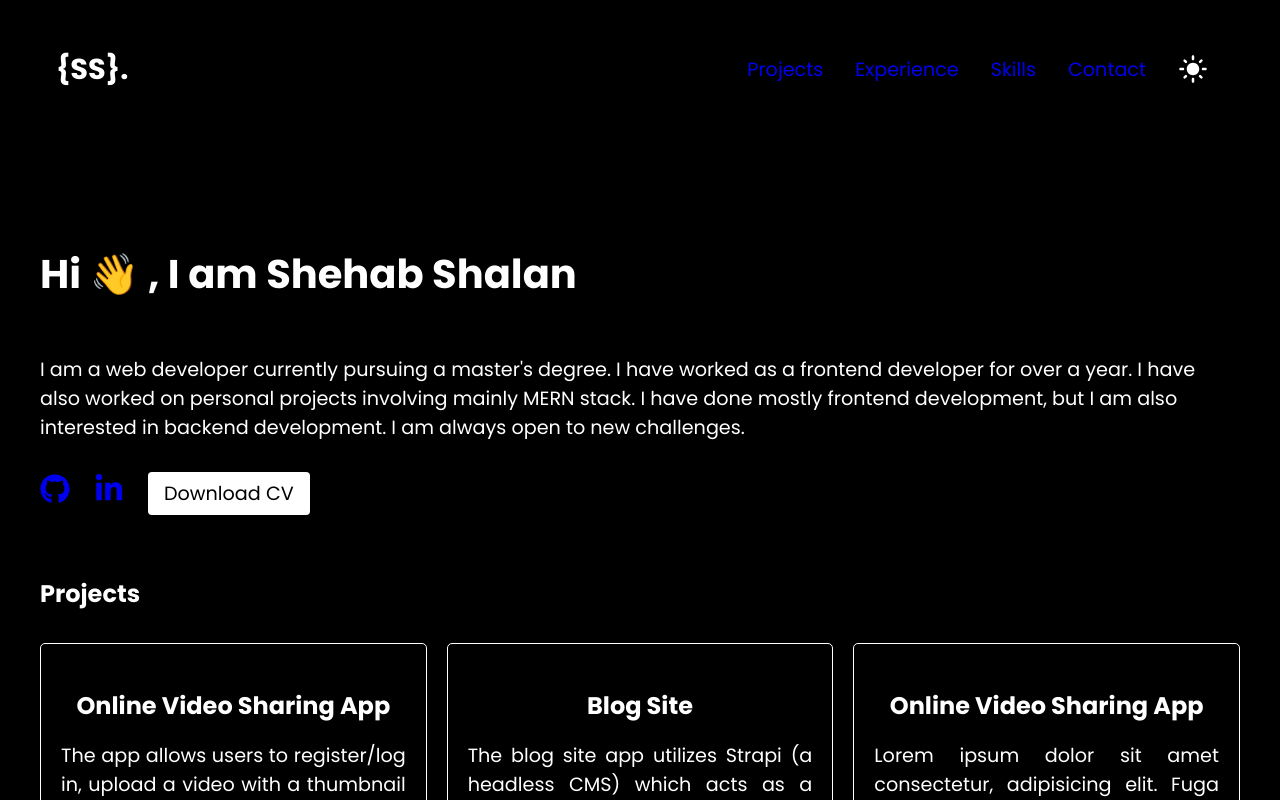
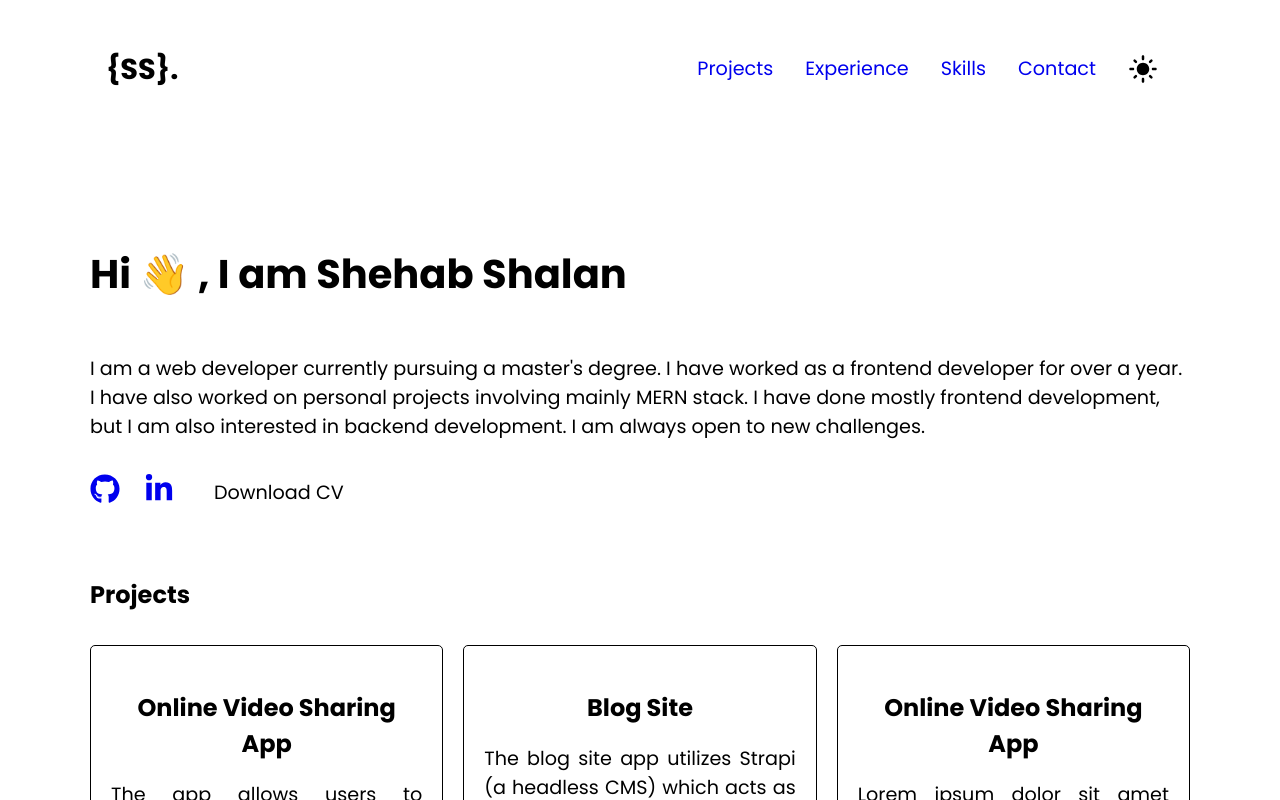
Before and after one commit to shehabshalan/minimal-react-portfolio, a React (Vite) app: page / in a window 1280 px wide. Shown: the top 800 px of the page. Built offline with nearby package versions, Linux system fonts and the light colour scheme.

Commit message:
dark mode

```diff
--- a/src/App.css
+++ b/src/App.css
@@ -1,18 +1,28 @@
-:root {
-  --dark-theme-background: #000000;
-  --dark-theme-color: rgb(255, 255, 255);
+.app {
+  font-family: "Poppins", sans-serif;
+  line-height: 1.5;
+  color: var(--dark-theme-color);
+  background-color: var(--dark-theme-background);
+}
+
+.light {
   --light-theme-background: rgb(255, 255, 255);
   --light-theme-color: #000000;
 }
 
-body {
-  font-family: "Poppins", sans-serif;
-  background-color: var(--dark-theme-background);
-  color: var(--dark-theme-color);
+.dark {
+  --dark-theme-background: #000000;
+  --dark-theme-color: rgb(255, 255, 255);
 }
 
-.container {
+/* .container {
   max-width: 1200px;
   margin: 0 auto;
   padding: 0 1rem;
+} */
+
+main {
+  max-width: 1100px;
+  width: 95%;
+  margin: 0 auto;
 }
--- a/src/App.jsx
+++ b/src/App.jsx
@@ -1,4 +1,4 @@
-import * as React from "react";
+import React, { useState, useEffect } from "react";
 import About from "./components/About/About";
 import Experience from "./components/Experience/Experience";
 import Footer from "./components/Footer/Footer";
@@ -6,16 +6,37 @@ import Navbar from "./components/Navbar/Navbar";
 import Projects from "./components/Projects/Projects";
 import Skills from "./components/Skills/Skills";
 import "./App.css";
+import Contact from "./components/Contact/Contact";
 const App = () => {
+  const [theme, setTheme] = useState("light");
+
+  const toggleTheme = () => {
+    if (theme === "light") {
+      setTheme("dark");
+    } else {
+      setTheme("light");
+    }
+  };
+
+  useEffect(() => {
+    const currentTheme = localStorage.getItem("theme");
+    if (currentTheme) {
+      setTheme(currentTheme);
+    }
+  }, []);
+
   return (
-    <main className="container">
-      <Navbar />
-      <About />
-      <Projects />
-      <Experience />
-      <Skills />
+    <div className={`${theme} app`}>
+      <main>
+        <Navbar toggleTheme={toggleTheme} theme={theme} />
+        <About />
+        <Projects />
+        <Experience />
+        <Skills />
+        <Contact />
+      </main>
       <Footer />
-    </main>
+    </div>
   );
 };
 
```
